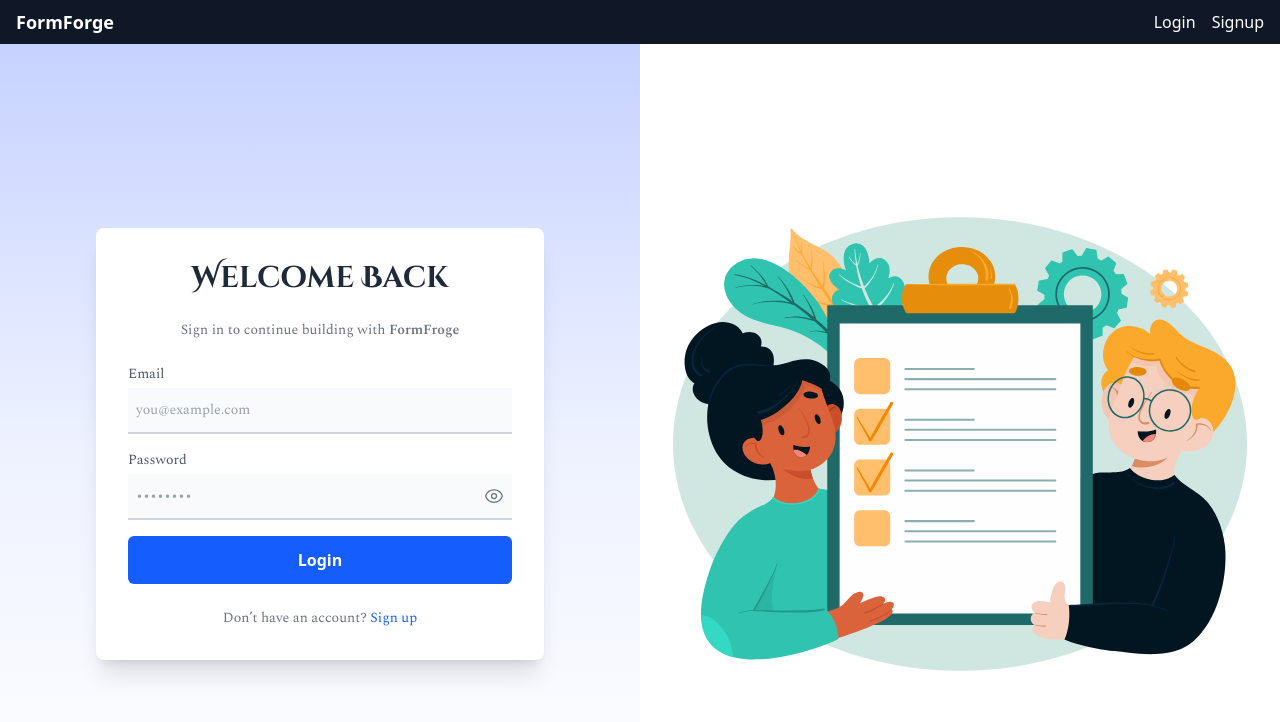
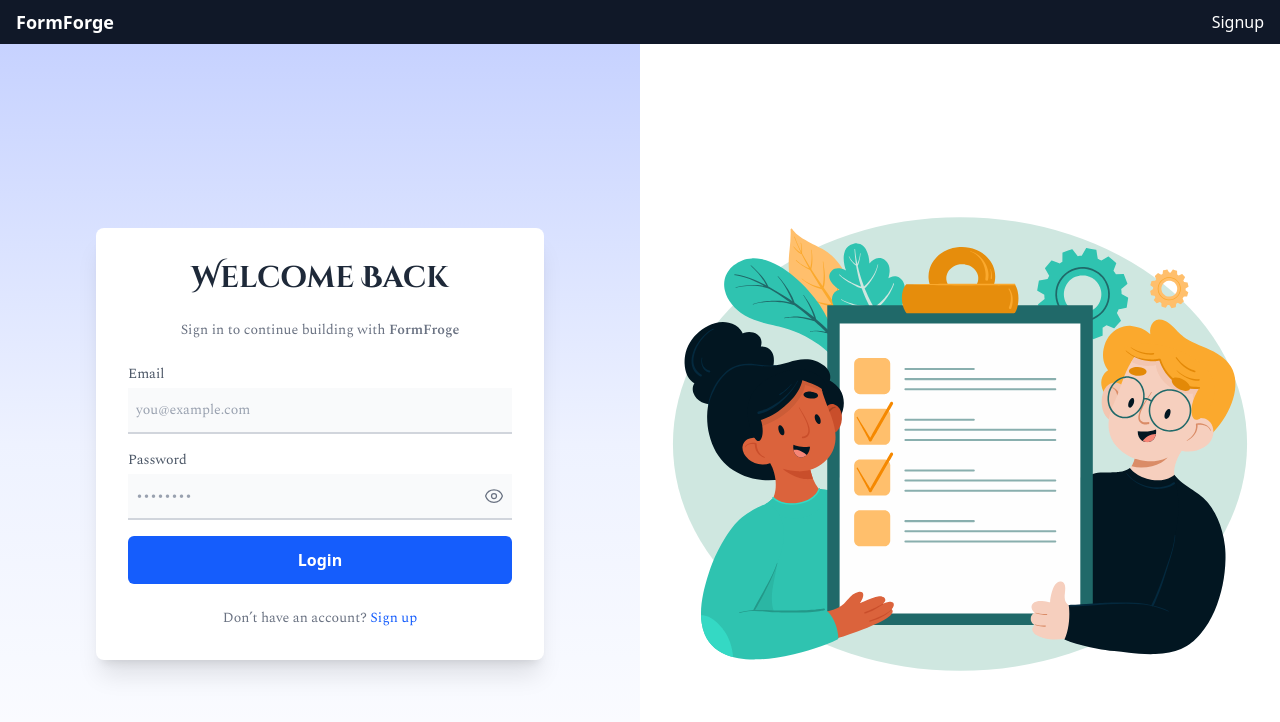
Before and after one commit to Ashish93-mrx/Form-forge, a React (Vite) app: page /login in a window 1280 px wide. Shown: the top 722 px of the page. Built offline with nearby package versions, Linux system fonts and the light colour scheme; no server answers; a web font is replaced by a local one.

Commit message:
fix: login/signup toggle

```diff
--- a/src/components/Navbar.tsx
+++ b/src/components/Navbar.tsx
@@ -1,8 +1,9 @@
-import { Link } from "react-router-dom";
+import { Link, useLocation } from "react-router-dom";
 import { useAuth } from "../hooks/useAuth";
 
 export default function Navbar() {
   const { user, logout } = useAuth();
+  const location = useLocation();
 
   return (
     <nav className="bg-gray-900 text-white px-4 py-2 flex justify-between items-center">
@@ -23,8 +24,12 @@
           </>
         ) : (
           <>
-            <Link to="/login">Login</Link>
-            <Link to="/signup">Signup</Link>
+            {location.pathname !== "/login" && (
+              <Link to="/login">Login</Link>
+            )}
+            {location.pathname !== "/signup" && (
+              <Link to="/signup">Signup</Link>
+            )}
           </>
         )}
       </div>
```
